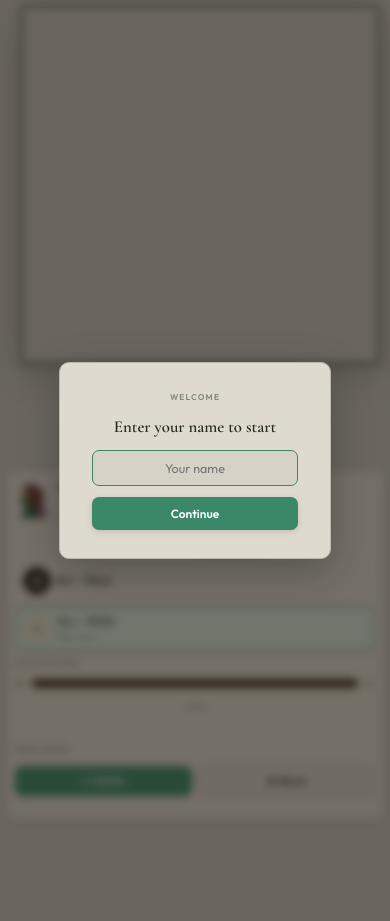
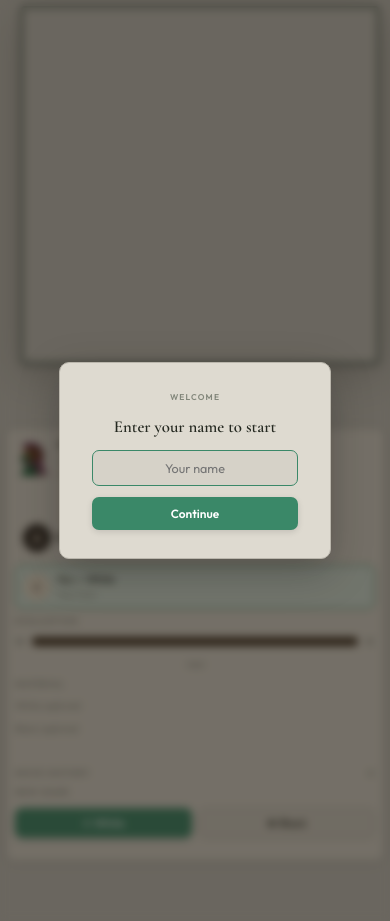
Before and after one commit to Mathavaa-sekar/Hannibal_Chess, a Flask app: page / in a window 390 px wide. Run offline with Flask 3, Linux system fonts and the light colour scheme; lists and menus that the app fills with data are empty.

Commit message:
captured pieces visible in mobile

```diff
--- a/static/script.js
+++ b/static/script.js
@@ -393,6 +393,19 @@
   }
   const hs = historyBody.closest(".history-scroll");
   if (hs) hs.scrollTop = hs.scrollHeight;
+
+  // Mobile collapsible history
+  const histMobile = document.getElementById("historyBodyMobile");
+  if (histMobile) {
+    histMobile.innerHTML = "";
+    for (let i = 0; i < hist.length; i += 2) {
+      const tr = document.createElement("tr");
+      tr.innerHTML = `<td>${Math.floor(i/2)+1}.</td><td>${hist[i] || ""}</td><td>${hist[i+1] || ""}</td>`;
+      histMobile.appendChild(tr);
+    }
+    const hsM = histMobile.closest(".history-scroll");
+    if (hsM) hsM.scrollTop = hsM.scrollHeight;
+  }
 }
 
 function isOver(status) {
@@ -698,6 +711,13 @@
   showConfirmPopup("black").then(ok => { if (ok) startNewGame("black"); });
 });
 
+// ── Mobile history toggle ───────────────────────────────────────────────────
+document.getElementById("mobileHistoryToggle").addEventListener("click", () => {
+  document.getElementById("mobileHistoryToggle").classList.toggle("open");
+  document.getElementById("mobileHistoryContent").classList.toggle("open");
+});
+
+
 // ── Toast ────────────────────────────────────────────────────────────────────
 let toastEl = null;
 function showToast(msg) {
--- a/static/style.css
+++ b/static/style.css
@@ -788,6 +788,42 @@
   transform: translate(2px, -2px);
 }
 
+/* ── Mobile collapsible history ─────────────────────────────── */
+.mobile-history {
+  display: none;
+}
+.mobile-history-toggle {
+  display: flex;
+  align-items: center;
+  justify-content: space-between;
+  width: 100%;
+  background: none;
+  border: none;
+  padding: 0;
+  cursor: pointer;
+  font-family: var(--sans);
+  font-size: 0.6rem;
+  font-weight: 600;
+  letter-spacing: 0.14em;
+  color: var(--text-3);
+  text-transform: uppercase;
+}
+.mobile-history-arrow {
+  transition: transform 0.2s ease;
+  font-size: 0.7rem;
+}
+.mobile-history-toggle.open .mobile-history-arrow {
+  transform: rotate(90deg);
+}
+.mobile-history-content {
+  max-height: 0;
+  overflow: hidden;
+  transition: max-height 0.25s ease;
+}
+.mobile-history-content.open {
+  max-height: 200px;
+}
+
 /* ── Responsive ──────────────────────────────────────────────── */
 @media (max-width: 1100px) {
   :root { --sq: 56px; }
@@ -835,15 +871,15 @@
   /* Player cards sit side by side */
   .player-card { flex: 1; min-width: 0; padding: 0.4rem 0.5rem; gap: 0.4rem; }
 
-  /* Hide Material section to save space (targets 2nd section) */
-  .sidebar-left .section + .section { display: none; }
+  /* Material (captured pieces) stays visible on mobile */
 
   .eval-score { font-size: 0.82rem; }
 
   /* Push status, buttons, and sig to bottom */
   .status-area { order: 10; min-height: 1.2rem; }
   .pgn-area { order: 10; }
-  .new-game-area { order: 11; }
+  .mobile-history { display: block; order: 11; }
+  .new-game-area { order: 12; }
   .sig { order: unset; }
 
   .rank-labels { height: calc(8 * var(--sq)); }
--- a/templates/index.html
+++ b/templates/index.html
@@ -102,6 +102,24 @@
         <pre class="pgn-text" id="pgnText"></pre>
       </div>
 
+      <!-- Mobile collapsible move history -->
+      <div class="mobile-history" id="mobileHistory">
+        <button class="mobile-history-toggle" id="mobileHistoryToggle">
+          <span>MOVE HISTORY</span>
+          <span class="mobile-history-arrow">▸</span>
+        </button>
+        <div class="mobile-history-content" id="mobileHistoryContent">
+          <div class="history-scroll">
+            <table class="history-table">
+              <thead>
+                <tr><th>#</th><th>White</th><th>Black</th></tr>
+              </thead>
+              <tbody id="historyBodyMobile"></tbody>
+            </table>
+          </div>
+        </div>
+      </div>
+
       <!-- New game — color selection -->
       <div class="new-game-area">
         <div class="section-label" style="width:100%;margin-bottom:0.4rem">NEW GAME</div>
```
